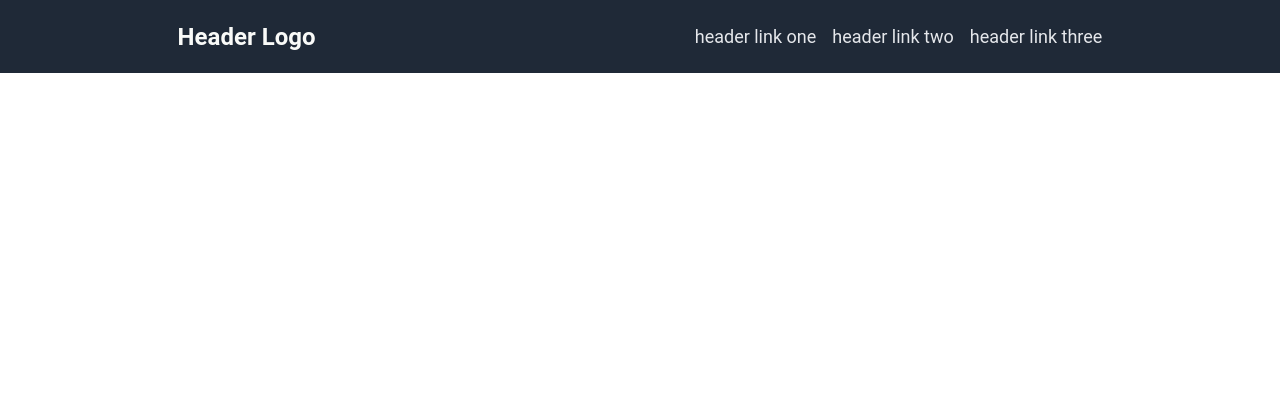
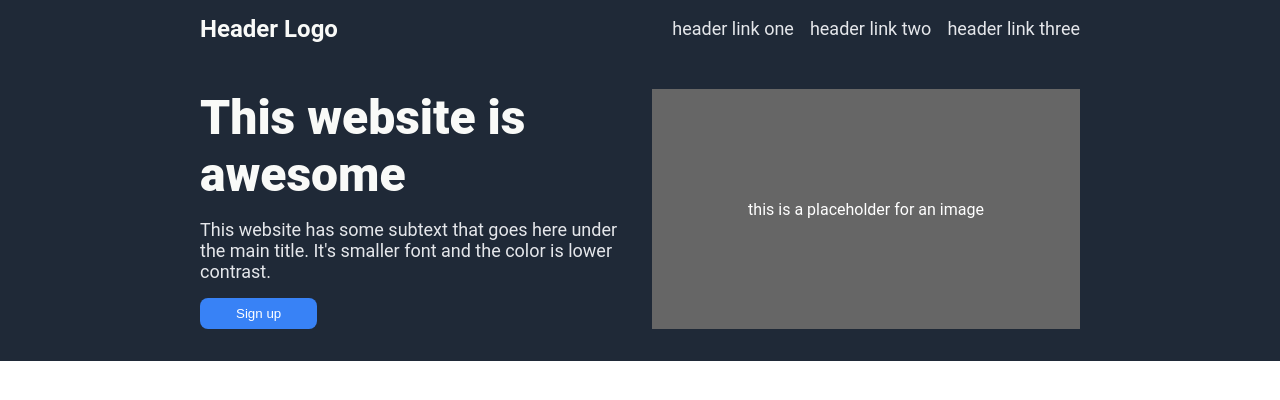
Before and after one commit to newmanem23/landing-page, a plain HTML site: page index.html in a window 1280 px wide. Drawn offline with Linux system fonts and the light colour scheme.

Commit message:
Add header content and placeholder image
Revised the header to include the content and placeholder image

```diff
--- a/index.html
+++ b/index.html
@@ -8,15 +8,25 @@
 </head>
 <body>
     <div class="header">
-       <div class="header-logo">
-            Header Logo
+       <div class="header-top">
+            <div class="logo">Header Logo</div>
+            <div class="links">
+                <ul>
+                    <li>header link one</li>
+                    <li>header link two</li>
+                    <li>header link three</li>
+                </ul>
+            </div>
        </div>
-       <div class="header-links">
-        <ul>
-            <li>header link one</li>
-            <li>header link two</li>
-            <li>header link three</li>
-        </ul>
+       <div class="header-content">
+        <div class="header-info">
+            <div class="hero-main">This website is awesome</div>
+            <div class="hero-secondary">This website has some subtext that goes here under the main title. It's smaller font and the color is lower contrast.</div>
+            <button>Sign up</button>
+        </div>
+        <div class="image">
+            this is a placeholder for an image
+        </div>
        </div>
     </div>
 
--- a/styles.css
+++ b/styles.css
@@ -18,17 +18,61 @@ ul {
     font-size: 18px;
 }
 
+button {
+    background-color: #3882f6;
+    padding: 8px 36px;
+    border: none;
+    border-radius: 8px;
+    color: white;
+}
+
 .header {
-    display: flex;
-    justify-content: space-around;
     background-color: #1F2937;
     margin: 0;
-    padding: 8px;
+    padding: 0 200px;
     align-items: center;
 }
 
-.header-logo {
+.header-top {
+    display: flex;
+    justify-content: space-between;
+    align-items: center;
+}
+
+.logo {
     font-size: 24px;
     color: #f9faf8;
     font-weight: bold;
 }
+
+.header-content {
+    display: flex;
+    padding: 32px 0;
+    gap: 24px;
+}
+
+.header-info {
+    flex: 1 1 50%;
+}
+
+.image {
+    flex: 1 1 50%;
+    background-color: #666;
+    display: flex;
+    justify-content: center;
+    align-items: center;
+    color: white;
+}
+
+.hero-main {
+    font-weight: 900;
+    font-size: 48px;
+    color: #f9faf8;
+    margin-bottom: 16px;
+}
+
+.hero-secondary {
+    font-size: 18px;
+    color: #e5e7eb;
+    margin-bottom: 16px;
+}
```
